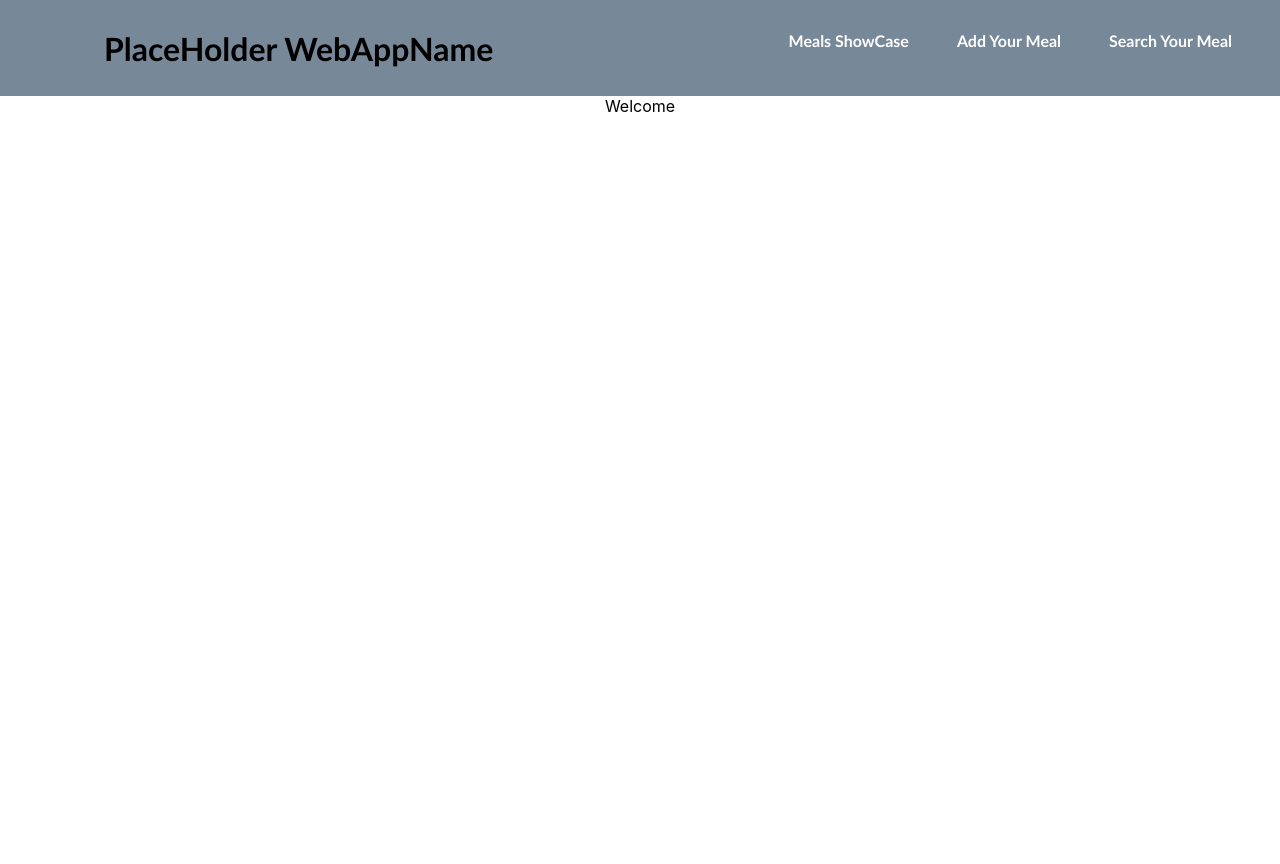
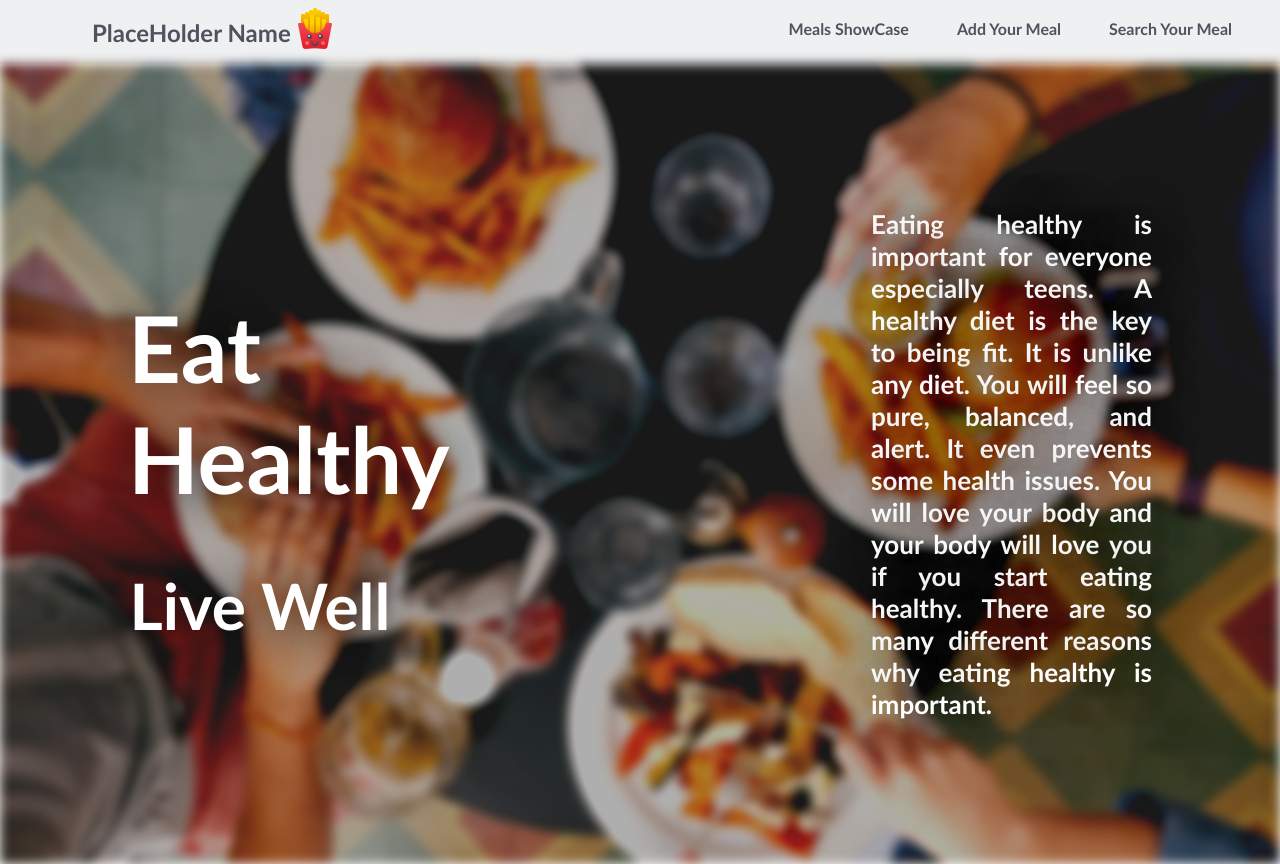
Before and after one commit to inigobo/recipes, a React (Create React App) app: page / in a window 1280 px wide. Before the commit the page ends 800 px from the top, so only its background shows below. Built offline with nearby package versions, Linux system fonts and the light colour scheme.

Commit message:
added welcome layout

```diff
--- a/src/components/Header/Header.css
+++ b/src/components/Header/Header.css
@@ -1,26 +1,30 @@
+span, div, h1, h2, h3 {
+    font-family: 'Trebuchet MS', 'Lucida Sans Unicode', 'Lucida Grande', 'Lucida Sans', Arial, sans-serif;
+
+}
+
 .headerDesign {
-    height: 12vh;
+    height: 8vh;
     width: 100vw;
-    background-color: lightslategrey;
+    background-color: #eff0f2;
     display: flex;
     flex-direction: row;
     justify-content: space-between;
-    font-family: 'Trebuchet MS', 'Lucida Sans Unicode', 'Lucida Grande', 'Lucida Sans', Arial, sans-serif;
+    margin-bottom: 0;
 }
 
 .rightside{
     display: flex;
-    flex-direction: row;
     justify-content: center;
     align-items: center;
-    margin-top: 2em;
+    margin-top: 2.5em;
 }
 
 .linkDesign {
     font-weight: bold;
     margin-right: 3em;
     margin-bottom: 3em;
-    color: white;
+    color: #4e545e;
     cursor: pointer;
     transition: 0.5s;
 }
@@ -28,7 +32,7 @@
 .linkDesign:hover {
 
     color: black;
-
+    transform: scale(1.1);
     transition: 0.5s;
 }
 
@@ -38,14 +42,19 @@
     justify-content: center;
     align-items: center;
     margin-left: 3.5em;
-    color: black;
+    color: #4e545e;
 }
 
 .appName{
 
-    font-size: xx-large;
-    font-weight:800;
+    font-size: x-large;
     margin-left: 1.5em;
+    font-weight: bold;
 
     cursor: pointer;
 }
+
+.header-logo {
+    margin-bottom: 0.5em;
+    cursor: pointer;
+}
--- a/src/components/Header/Header.jsx
+++ b/src/components/Header/Header.jsx
@@ -1,6 +1,7 @@
 import React from "react";
 import { useNavigate } from "react-router-dom";
 import './Header.css'
+import Logo from '../../Assets/icons8-kawaii-french-fries-48.png'
 
 const Header = () => {
     let navigate = useNavigate();
@@ -8,7 +9,8 @@ const Header = () => {
     return(
         <div className="headerDesign">
             <div className="leftside">
-            <div className="appName" onClick={()=>setTimeout(()=>{navigate("/")},500)}>PlaceHolder WebAppName</div>
+            <div className="appName" onClick={()=>setTimeout(()=>{navigate("/")},500)}>PlaceHolder Name</div>
+            <img className="header-logo" src={Logo} alt="logo" onClick={()=>setTimeout(()=>{navigate("/")},500)}/>
             </div>
             <div className="rightside">
             <div className="linkDesign" onClick={()=>setTimeout(()=>{navigate("/mealshowcase")},500)}>Meals ShowCase</div>
--- a/src/containers/MealShowcase/MealShowcase.css
+++ b/src/containers/MealShowcase/MealShowcase.css
@@ -0,0 +1,5 @@
+.showcaseDesign{
+    display: flex;
+    flex-direction: column;
+    justify-content: center;
+}
--- a/src/containers/Welcome/Welcome.css
+++ b/src/containers/Welcome/Welcome.css
@@ -0,0 +1,78 @@
+* {
+    box-sizing: border-box;
+}
+
+h1,h2,h3 {
+    color:white;
+    font-weight: bolder;
+    font-family: 'Trebuchet MS', 'Lucida Sans Unicode', 'Lucida Grande', 'Lucida Sans', Arial, sans-serif;
+
+}
+
+h1 {
+    font-size: 92px;
+    margin-bottom: 0;
+}
+h2 {
+    font-size: 64px;
+    margin-right: 0.9em;
+    margin-top: 1;
+}
+
+h3 {
+    width: 40%;
+    font-size: 26px;
+    font-weight: 900;
+}
+
+
+
+.background-image {
+    position: absolute;
+    height: 100vh;
+    width: 100vw;
+    opacity: 0.9;
+    overflow: hidden;
+    scroll-snap-type: none;
+    z-index: 1;
+    background-image: url("../../Assets/Foody.jpg");
+    background-repeat: no-repeat;
+    background-size: cover;
+    filter: blur(5.5px) contrast(1.35) brightness(0.65);
+
+}
+
+.welcomeDesign {
+    display: flex;
+    flex-direction: row;
+    align-items: center;
+    justify-content: center;
+}
+
+.Text-Wrapper {
+    height: 100vh;
+    display: flex;
+    align-items: center;
+    justify-content: center;
+}
+
+.left-text {
+    display: flex;
+    flex-direction: column;
+    text-align: justify;
+    align-items: center;
+    justify-content: center;
+    margin-left: 8em;
+    z-index: 2;
+    text-shadow: 0 0 50px black;
+}
+
+.right-text {
+    display: flex;
+    align-items: center;
+    justify-content: flex-end;
+    margin-right: 8em;
+    z-index: 2;
+    text-align:justify;
+    text-shadow: 0 0 50px black;
+}
--- a/src/containers/Welcome/Welcome.jsx
+++ b/src/containers/Welcome/Welcome.jsx
@@ -1,9 +1,29 @@
-import React from 'react';
+import React from "react";
+import BackgroundImage from "../../Assets/Foody.jpg";
+import "./Welcome.css";
 
 const Welcome = () => {
   return (
-    <div>Welcome</div>
-  )
-}
+    <div className="welcomeDesign">
+      <div className="background-image">{BackgroundImage}</div>
+      <div className="Text-Wrapper">
+        <div className="left-text">
+          <h1 className="welcome-title">Eat Healthy</h1>
+          <h2>Live Well</h2>
+        </div>
+        <div className="right-text">
+          <h3>
+            Eating healthy is important for everyone especially teens. A healthy
+            diet is the key to being fit. It is unlike any diet. You will feel
+            so pure, balanced, and alert. It even prevents some health issues.
+            You will love your body and your body will love you if you start
+            eating healthy. There are so many different reasons why eating
+            healthy is important.
+          </h3>
+        </div>
+      </div>
+    </div>
+  );
+};
 
 export default Welcome;
```
Also changed, not shown: src/Assets/Foody.jpg (added), src/Assets/icons8-kawaii-french-fries-48.png (added), src/components/Footer/Footer.css (added), src/components/Footer/Footer.jsx (added), src/containers/MealShowcase/MealShowcase.jsx (line endings or trailing spaces).
